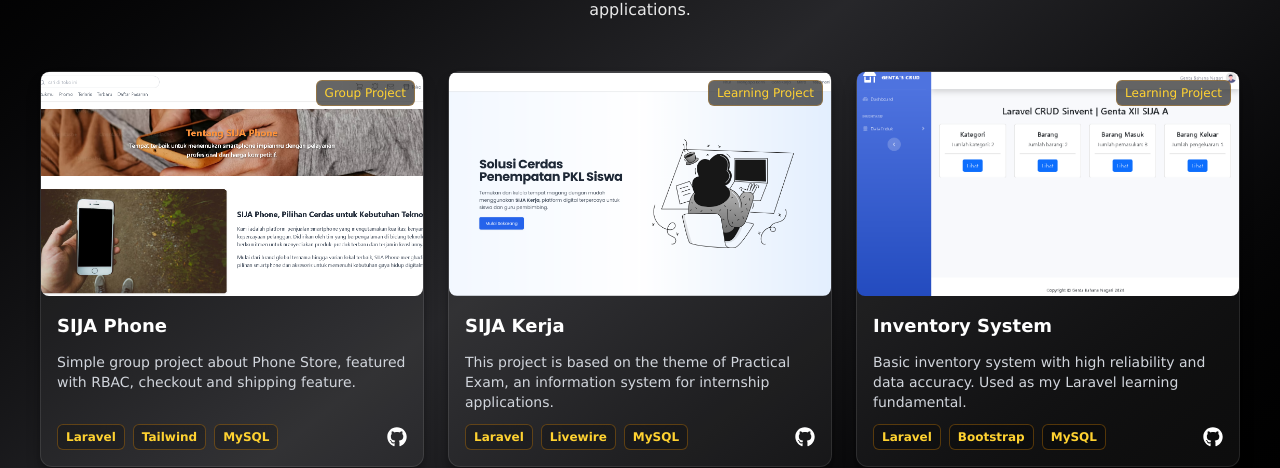
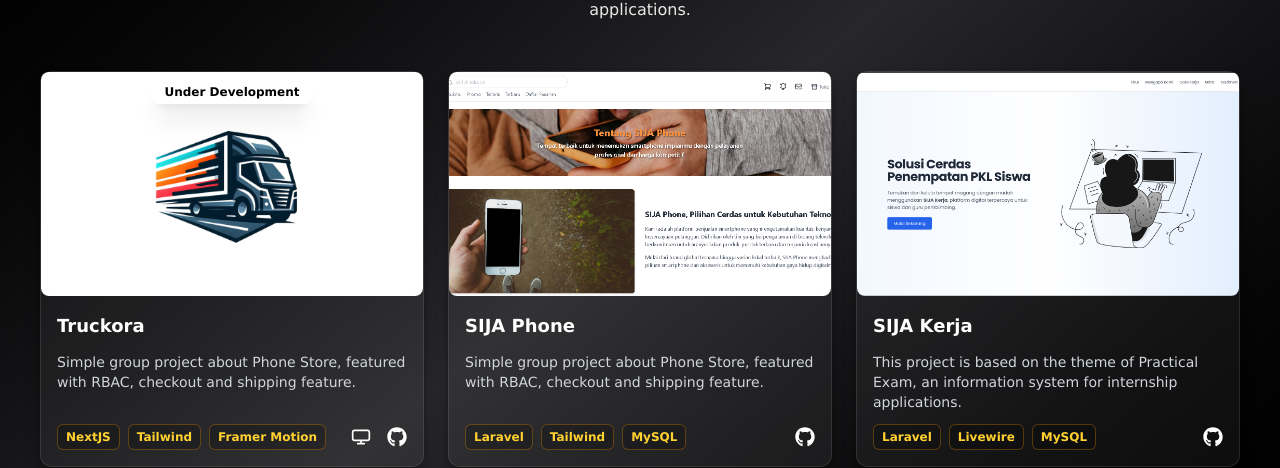
Before and after one commit to genta-bahana-nagari/portfolio-page, a Next.js app: page /project in a window 1280 px wide. Shown: the part 337-805 px from the top of the page. Built offline with nearby package versions, Linux system fonts and the light colour scheme; no server answers.

Commit message:
feat: new projects, change arrow display rules, remove unused category

```diff
--- a/src/components/sections/project.tsx
+++ b/src/components/sections/project.tsx
@@ -91,13 +91,10 @@ export function Project() {
                             alt={project.name}
                             className="w-full h-full object-cover rounded-lg"
                           />
-                          {project.category && (
-                            <span className="absolute top-2 right-2 bg-black/60 text-amber-300 border border-amber-500/30 text-xs px-2 py-1 rounded-md backdrop-blur-md">
-                              {project.category}
-                            </span>
-                          )}
                           {project.isUnderDevelopment && (
-                            <span className="absolute top-2 left-2 bg-white/20 text-gray-300 border border-white/30 text-xs px-2 py-1 rounded-md">
+                            <span
+                              className="absolute top-2 left-1/2 -translate-x-1/2 bg-white/80 text-black text-xs font-semibold px-3 py-1 rounded-md shadow-xl"
+                            >
                               Under Development
                             </span>
                           )}
@@ -155,7 +152,7 @@ export function Project() {
           </div>
         </div>
 
-        {projects.length > 3 && (
+        {slides.length > 1 && (
           <div className="flex justify-center gap-4 mt-0 md:mt-6">
             <button
               onClick={() => setCurrent((prev) => Math.max(prev - 1, 0))}
--- a/src/content/projects.ts
+++ b/src/content/projects.ts
@@ -2,10 +2,19 @@ import { Project } from "@/types/projectType";
 
 export const projects: Project[] = [
   {
+    name: "Truckora",
+    isUnderDevelopment: true,
+    description: "Simple group project about Phone Store, featured with RBAC, checkout and shipping feature.",
+    techStack: ["NextJS", "Tailwind", "Framer Motion"],
+    github: "https://github.com/genta-bahana-nagari/truckora",
+    preview: "https://truckora.gentabahana.web.id",
+    image: "/images/projects/Truckora.png",
+  },
+  {
     name: "SIJA Phone",
-    category: "Group Project",
     isUnderDevelopment: false,
-    description: "Simple group project about Phone Store, featured with RBAC, checkout and shipping feature.",
+    description:
+      "Simple group project about Phone Store, featured with RBAC, checkout and shipping feature.",
     techStack: ["Laravel", "Tailwind", "MySQL"],
     github: "https://github.com/genta-bahana-nagari/sija-phone",
     preview: null,
@@ -13,9 +22,9 @@ export const projects: Project[] = [
   },
   {
     name: "SIJA Kerja",
-    category: "Learning Project",
     isUnderDevelopment: false,
-    description: "This project is based on the theme of Practical Exam, an information system for internship applications.",
+    description:
+      "This project is based on the theme of Practical Exam, an information system for internship applications.",
     techStack: ["Laravel", "Livewire", "MySQL"],
     github: "https://github.com/genta-bahana-nagari/sija-kerja",
     preview: null,
@@ -23,9 +32,9 @@ export const projects: Project[] = [
   },
   {
     name: "Inventory System",
-    category: "Learning Project",
     isUnderDevelopment: false,
-    description: "Basic inventory system with high reliability and data accuracy. Used as my Laravel learning fundamental.",
+    description:
+      "Basic inventory system with high reliability and data accuracy. Used as my Laravel learning fundamental.",
     techStack: ["Laravel", "Bootstrap", "MySQL"],
     github: "https://github.com/genta-bahana-nagari/sinvent24",
     preview: null,
--- a/src/types/projectType.ts
+++ b/src/types/projectType.ts
@@ -1,6 +1,5 @@
 export type Project = {
   name: string;
-  category: "Side Project" | "Group Project" | "Learning Project" | string;
   isUnderDevelopment: boolean;
   description: string;
   techStack: string[];
```
Also changed, not shown: public/images/projects/Truckora.png (added).
